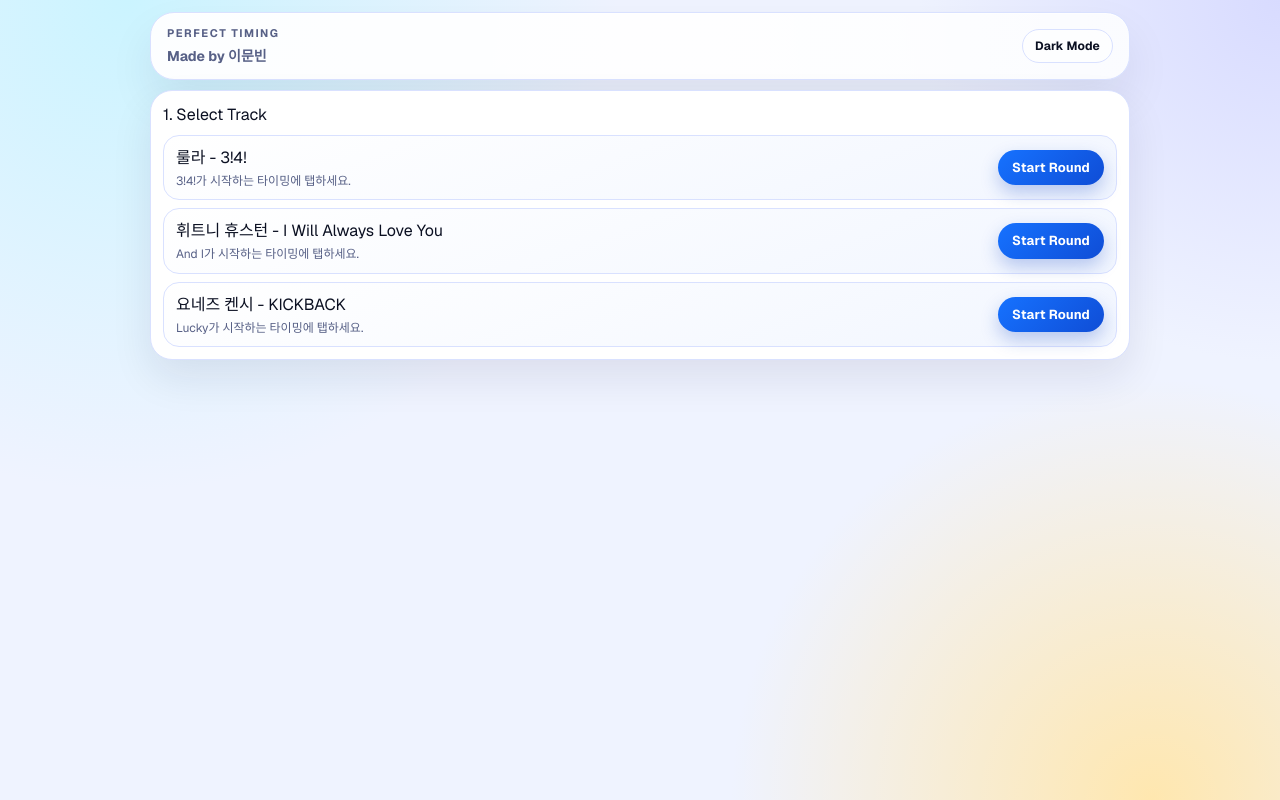
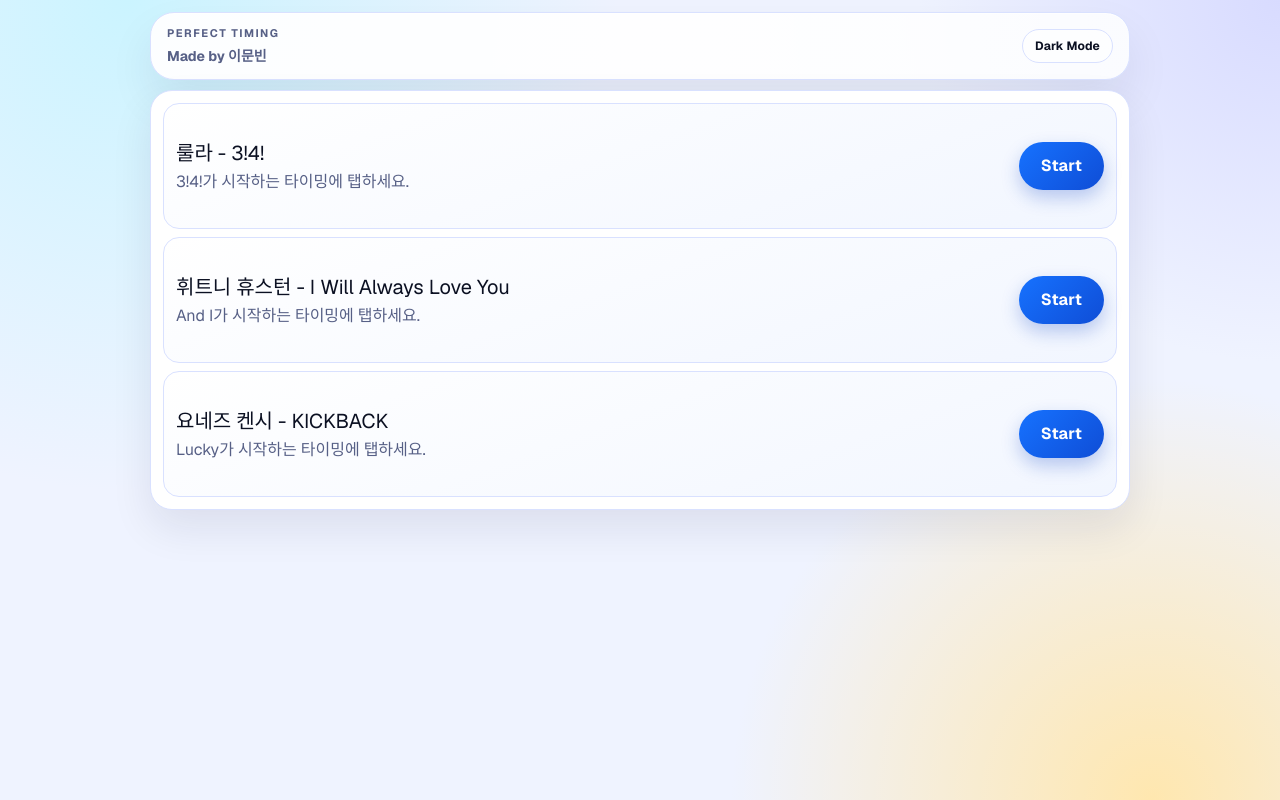
Before and after one commit to psvm203/PerfectTiming, a Next.js app: page / in a window 1280 px wide. Built offline with nearby package versions, Linux system fonts and the light colour scheme.

Commit message:
style: enlarge components

```diff
--- a/app/game-client.tsx
+++ b/app/game-client.tsx
@@ -183,8 +183,7 @@
         </header>
 
         {screen === "select" && (
-          <section className="card">
-            <h2>1. Select Track</h2>
+          <section className="card select-card">
             <div className="track-grid">
               {tracks.map((track) => (
                 <article className="track-card" key={track.id}>
@@ -192,8 +191,8 @@
                     <h3>{track.title}</h3>
                     {track.description && <p>{track.description}</p>}
                   </div>
-                  <button type="button" onClick={() => startTrack(track)}>
-                    Start Round
+                  <button type="button" className="track-start-btn" onClick={() => startTrack(track)}>
+                    Start
                   </button>
                 </article>
               ))}
--- a/app/globals.css
+++ b/app/globals.css
@@ -127,6 +127,10 @@
   gap: 8px;
 }
 
+.select-card {
+  min-height: 420px;
+}
+
 .card h2,
 .card h3 {
   margin: 0;
@@ -161,7 +165,7 @@
 
 .track-card h3 {
   margin: 0;
-  font-size: 16px;
+  font-size: 20px;
 }
 
 .track-meta {
@@ -172,8 +176,13 @@
 .track-meta p {
   margin: 0;
   color: var(--muted);
-  font-size: 12px;
+  font-size: 16px;
   line-height: 1.3;
+}
+
+.track-start-btn {
+  padding: 12px 22px;
+  font-size: 16px;
 }
 
 audio {
@@ -296,6 +305,10 @@
     padding: 12px;
   }
 
+  .select-card {
+    min-height: 0;
+  }
+
   .track-card {
     flex-direction: column;
     align-items: flex-start;
```
